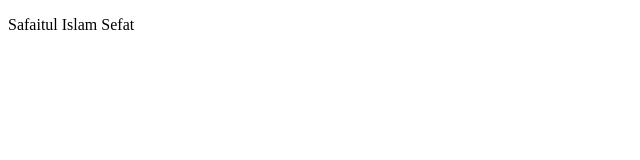
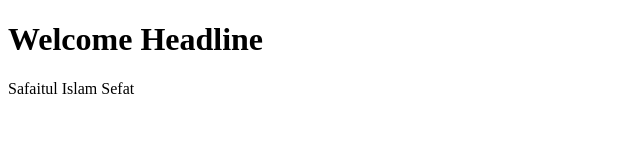
Before and after one commit to safaitulsefat/stqa, a plain HTML site: page index.html in a window 1280 px wide. Shown: the whole page, without its empty margins (0-640 px from the left). Drawn offline with Linux system fonts and the light colour scheme.

Commit message:
A heasline added

```diff
--- a/index.html
+++ b/index.html
@@ -6,6 +6,7 @@
     <title>Document</title>
 </head>
 <body>
+    <h1>Welcome Headline</h1>
     <p>Safaitul Islam Sefat</p>
 </body>
 </html>
```
